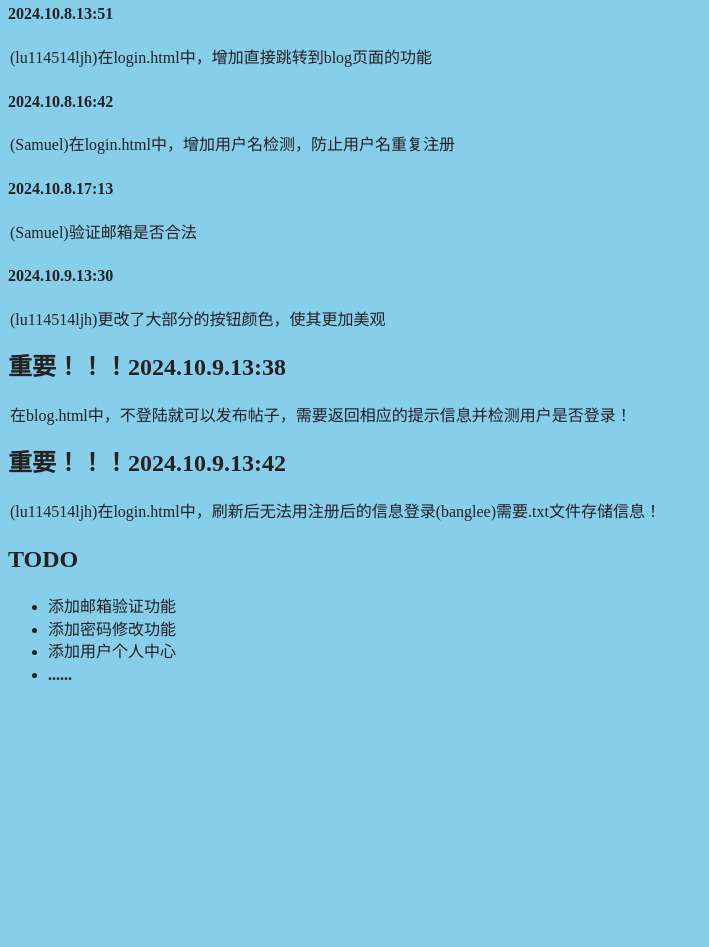
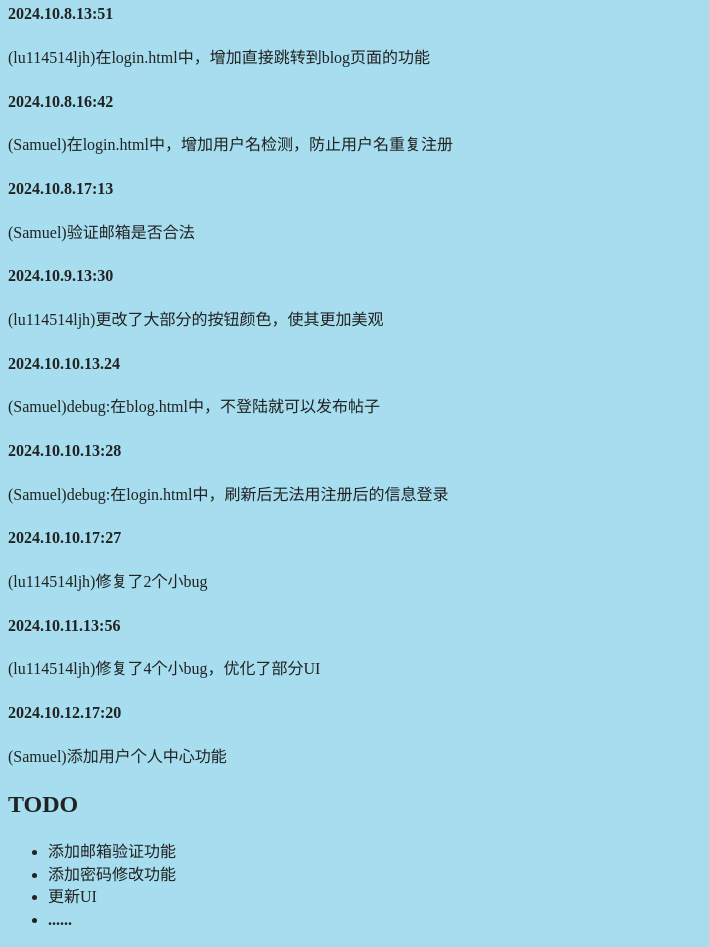
Before and after one commit to banglee13/SkyBBS, a website built with webpack: page help.html in a window 1280 px wide. Shown: the part 1336-2283 px from the top of the page, without its empty margins (0-709 px from the left). Before the commit the page ends 2038 px from the top, so only its background shows below. Built offline with nearby package versions, Linux system fonts and the light colour scheme.

Commit message:
添加user.html(1.3.3)

```diff
--- a/help.html
+++ b/help.html
@@ -43,16 +43,18 @@
             <ul class="dropdown-content" >
                 <li><a href="index.html">主页</a></li>
                 <li><a href="login.html">登陆/注册</a></li>
-                <li><a href="#home">个人中心</a></li>
-                <li><a href="#about">发帖</a></li>
+                <li><a href="user.html">个人中心</a></li>
+                <li><a href="blog.html">发帖</a></li>
             </ul>
         </div>
     </div>
 </div>
-    <style>
-    p    {margin-left:2px;}
-    body {background-color:skyblue;}
-    </style>
+<style>
+    html,
+    body {
+        background-image: linear-gradient(rgb(166, 221, 239),rgb(166, 221, 239));
+    }
+</style>
 <div id="help">
     <h1>使用方法</h1>
     <p>SkyBBS是一个基于Web的论坛，您可以在这里吐槽你的感受、分享你的心得、点赞、评论、关注等。</p>
@@ -89,21 +91,23 @@
     <p> (Samuel)验证邮箱是否合法 </p>
     <h4>2024.10.9.13:30</h4>
     <p>(lu114514ljh)更改了大部分的按钮颜色，使其更加美观</p>
-    <h2>重要！！！2024.10.9.13:38</h2>
-    <p>在blog.html中，不登陆就可以发布帖子，需要返回相应的提示信息并检测用户是否登录！</p>
-    <h2>重要！！！2024.10.9.13:42</h2>
-    <p>(lu114514ljh)在login.html中，刷新后无法用注册后的信息登录(banglee)需要.txt文件存储信息！</p>
+    <h4>2024.10.10.13.24</h4>
+    <p>(Samuel)debug:在blog.html中，不登陆就可以发布帖子</p>
+    <h4>2024.10.10.13:28</h4>
+    <p>(Samuel)debug:在login.html中，刷新后无法用注册后的信息登录</p>
+    <h4>2024.10.10.17:27</h4>
+    <p>(lu114514ljh)修复了2个小bug</p>
+    <h4>2024.10.11.13:56</h4>
+    <p>(lu114514ljh)修复了4个小bug，优化了部分UI</p>
+    <h4>2024.10.12.17:20</h4>
+    <p>(Samuel)添加用户个人中心功能</p>
     <h2>TODO</h2>
     <ul>
         <li>添加邮箱验证功能</li>
         <li>添加密码修改功能</li>
-        <li>添加用户个人中心</li>
+        <li>更新UI</li>
         <li><strong>......</strong></li>
     </ul>
-
-
-
-
 </div>
 <script src="js/app.js"></script>
 </body>
--- a/js/app.js
+++ b/js/app.js
@@ -182,5 +182,10 @@ var app1 = new Vue({
     },
     created() {
         this.loadBlogs(); // 初始化时加载博客数据
+    },
+    computed: {
+        userBlogs() {
+            return this.blogs.filter(blog => blog.author === app.nowUser);
+        }
     }
 });
```
Also changed, not shown: blog.html (+23 -17 lines), index.html (+7 -1 lines), login.html (+12 -5 lines), css/style.css (line endings or trailing spaces).
